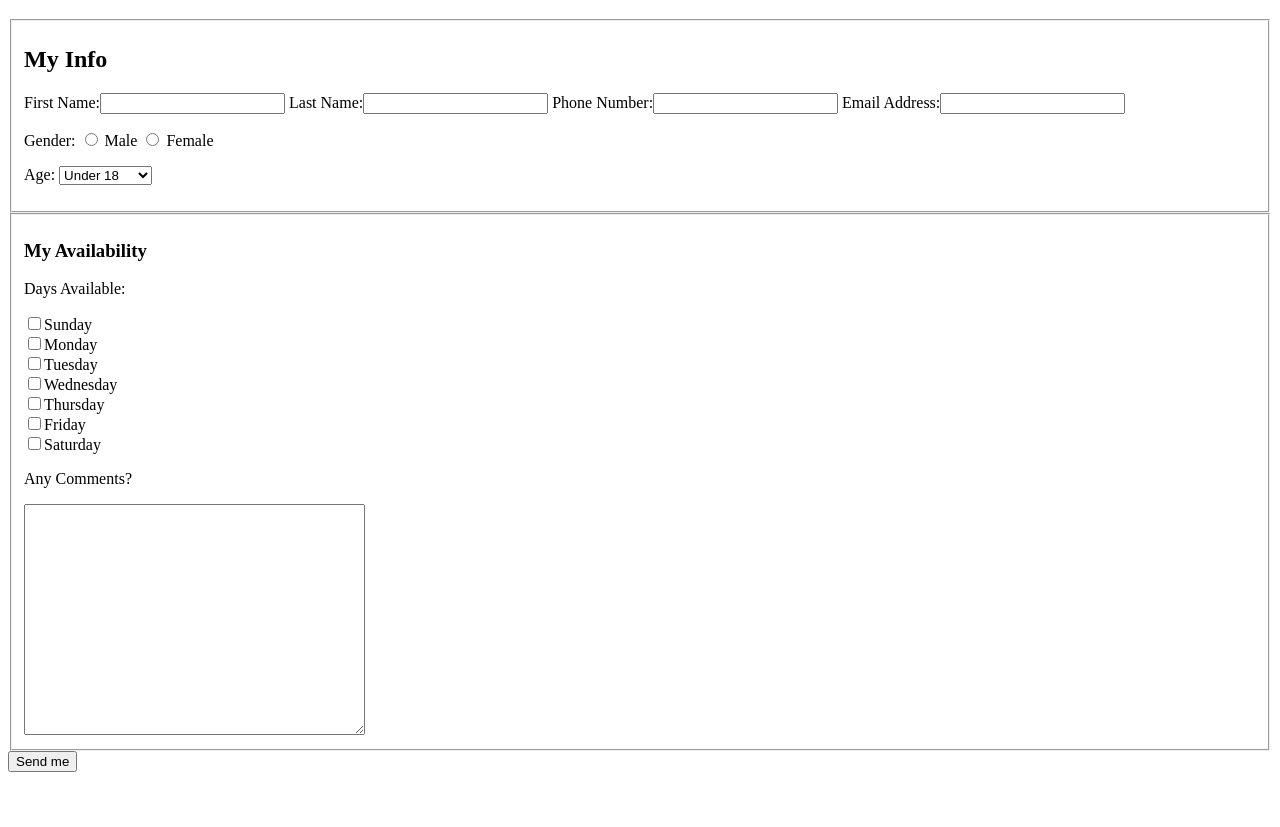
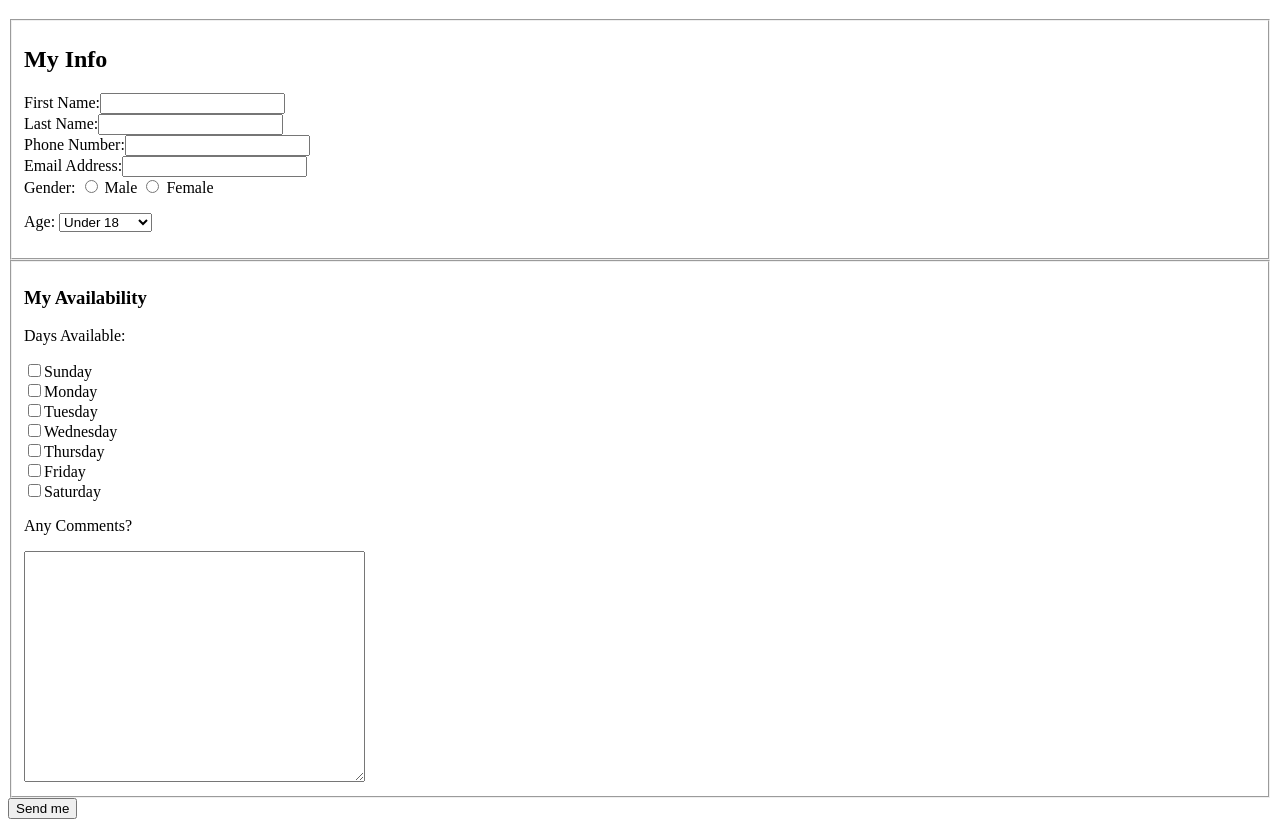
Before and after one commit to bbbbowenlu/lab-four, a plain HTML site: page index.html in a window 1280 px wide. Shown: the part 61-888 px from the top of the page. Before the commit the page ends 841 px from the top, so only its background shows below. Drawn offline with Linux system fonts and the light colour scheme.

Commit message:
Update index.html

```diff
--- a/index.html
+++ b/index.html
@@ -9,12 +9,18 @@
 	<form action="http://bloomingdale.sat.iit.edu/kriedan/lab3formscript.php" method="POST">
 		<fieldset>
 			<h2>My Info</h2>
-			<p>
-			<lable> First Name:<input type="text" name="first_name_field"> </label>
-			<lable> Last Name:<input type="text" name="last_name_field"> </label>
-			<lable> Phone Number:<input type="text" name="phone_field"> </label>
-			<lable> Email Address:<input type="text" name="email_field"> </label>
-			</p>
+			<div>
+				<lable>First Name:<input type="text" name="first_name_field"></label>
+			</div>
+			<div>
+			<lable>Last Name:<input type="text" name="last_name_field"></label>
+			</div>
+			<div>
+			<lable>Phone Number:<input type="text" name="phone_field"></label>
+			</div>
+			<div>
+			<lable>Email Address:<input type="text" name="email_field"></label>
+			</div>
 
 			Gender:
 				<input type="radio" name="gender_field" value="male"> Male
```
